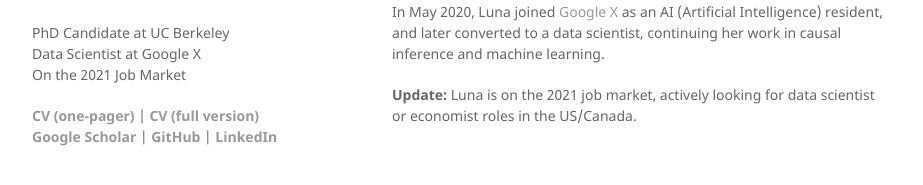
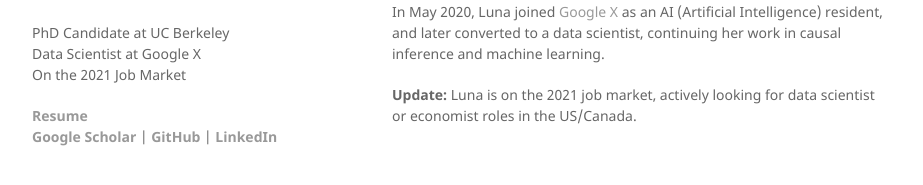
Before and after one commit to luna983/luna983.github.io, a Jekyll site: the page built from index.md, in a window 1280 px wide. Shown: the part 488-673 px from the top of the page, without its empty margins (178-1101 px from the left). Built offline with Jekyll 4.4.1, drawn with Linux system fonts in a browser that asks for light colours.

Commit message:
Update default.html

```diff
--- a/_layouts/default.html
+++ b/_layouts/default.html
@@ -25,7 +25,7 @@
         <h1>{{ site.title }}</h1>
         <p><strong>{{ site.short_description }}</strong></p>
         <p>{{ site.long_description }}<br></p>
-        <p><a href="{{ site.long_url }}{{ site.cv_short_file }}"><b>CV (one-pager)</b></a> &#124; <a href="{{ site.long_url }}{{ site.cv_long_file }}"><b>CV (full version)</b></a> <br> <a href="{{ site.gscholar }}"><b>Google Scholar</b></a> &#124; <a href="{{ site.github }}"><b>GitHub</b></a> &#124; <a href="{{ site.linkedin }}"><b>LinkedIn</b></a><br></p>
+        <p><a href="{{ site.long_url }}{{ site.cv_short_file }}"><b>Resume</b></a> <br> <a href="{{ site.gscholar }}"><b>Google Scholar</b></a> &#124; <a href="{{ site.github }}"><b>GitHub</b></a> &#124; <a href="{{ site.linkedin }}"><b>LinkedIn</b></a><br></p>
         <p><br></p>
 
       </header>
```
